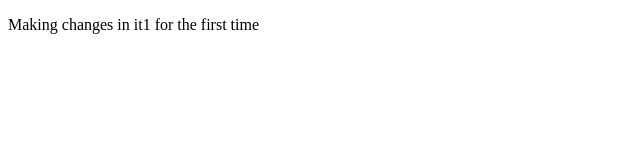
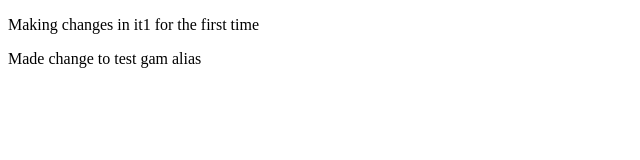
Before and after one commit to IgnacioGB1990/Git-Practice, a plain HTML site: page starter_code/index.html in a window 1280 px wide. Shown: the whole page, without its empty margins (0-640 px from the left). Drawn offline with Linux system fonts and the light colour scheme.

Commit message:
Alias gam test

```diff
--- a/starter_code/index.html
+++ b/starter_code/index.html
@@ -11,6 +11,7 @@
 <body>
 
   <p>Making changes in it1 for the first time</p>
+  <p>Made change to test gam alias</p>
 
 
 </body>
```
